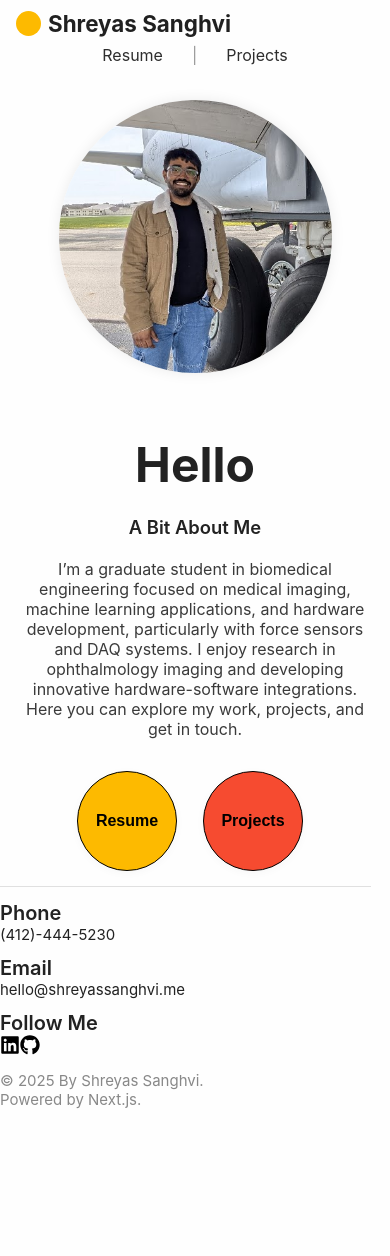
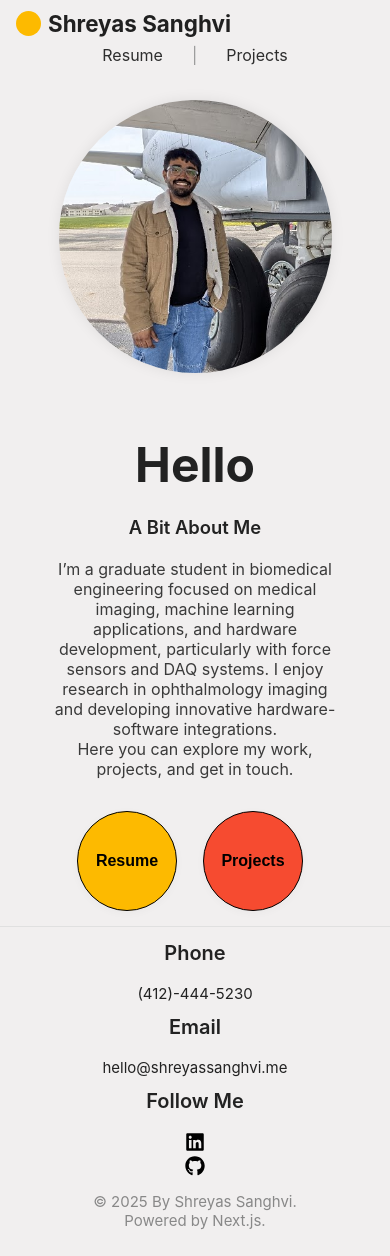
Before and after one commit to shreyassanghvi/shreyassanghvi.github.io, a Next.js app: page / in a window 390 px wide. Before the commit the page ends 1135 px from the top, so only its background shows below. Built offline with nearby package versions, Linux system fonts and the light colour scheme.

Commit message:
Responsive: Fixed alignment + Delivery: Resume on prod

```diff
--- a/components/Layout.tsx
+++ b/components/Layout.tsx
@@ -6,6 +6,8 @@ import Link from "next/link";
 const emailChars = [104, 101, 108, 108, 111, 64, 115, 104, 114, 101, 121, 97, 115, 115, 97, 110, 103, 104, 118, 105, 46, 109, 101];
 const email = emailChars.map(c => String.fromCharCode(c)).join("");
 export default function Layout({children}: { children: React.ReactNode }) {
+    const basePath = process.env.NEXT_PUBLIC_BASE_PATH || '';
+
     return (
         <>
             <Head>
@@ -19,7 +21,9 @@ export default function Layout({children}: { children: React.ReactNode }) {
                     Shreyas Sanghvi
                 </Link>
                 <div className={styles.navLinks}>
-                    <a href="/shreyas_sanghvi.pdf" target="_blank" rel="noopener noreferrer">Resume</a>
+                    <a href={`${basePath}/shreyas_sanghvi.pdf`} target="_blank" rel="noopener noreferrer">
+                        Resume
+                    </a>
                     <span className={styles.divider}>|</span>
                     <a href="/projects">Projects</a>
                 </div>
--- a/next.config.ts
+++ b/next.config.ts
@@ -1,10 +1,12 @@
-import path from "path";
-import type { NextConfig } from "next";
+const path = require('path');
 
-const nextConfig: NextConfig = {
-  turbopack: {
-    root: path.resolve(__dirname),
-  },
+/** @type {import('next').NextConfig} */
+const nextConfig = {
+    turbopack: {
+        root: path.resolve(__dirname),
+    },
+    basePath: '',       // no basePath since repo is username.github.io
+    assetPrefix: '',    // no asset prefix needed
 };
 
-export default nextConfig;
+module.exports = nextConfig;
--- a/pages/index.tsx
+++ b/pages/index.tsx
@@ -1,18 +1,19 @@
 import Layout from "@/components/Layout";
 import styles from "../styles/Index.module.css";
-import { useRouter } from "next/router";
-import { motion } from "framer-motion";
+import {useRouter} from "next/router";
+import {motion} from "framer-motion";
 
 export default function Home() {
     const router = useRouter();
+    const basePath = process.env.NEXT_PUBLIC_BASE_PATH || '';
 
     return (
         <Layout>
             <main className={styles.main}>
                 <motion.div
-                    initial={{ opacity: 0, y: 50 }}
-                    animate={{ opacity: 1, y: 0 }}
-                    transition={{ duration: 0.8, ease: "easeOut" }}
+                    initial={{opacity: 0, y: 50}}
+                    animate={{opacity: 1, y: 0}}
+                    transition={{duration: 0.8, ease: "easeOut"}}
                     className={styles.hero}
                 >
                     {/* Photo on top in mobile, left on desktop */}
@@ -26,15 +27,17 @@ export default function Home() {
                         <h1 className={styles.hello}>Hello</h1>
                         <p className={styles.aboutTitle}>A Bit About Me</p>
                         <p className={styles.aboutText}>
-                            I’m a graduate student in biomedical engineering focused on medical imaging, machine learning applications, and hardware development, particularly with
-                            force sensors and DAQ systems. I enjoy research in ophthalmology imaging and developing innovative hardware-software integrations.
-                            <br />
+                            I’m a graduate student in biomedical engineering focused on medical imaging, machine
+                            learning applications, and hardware development, particularly with
+                            force sensors and DAQ systems. I enjoy research in ophthalmology imaging and developing
+                            innovative hardware-software integrations.
+                            <br/>
                             Here you can explore my work, projects, and get in touch.
                         </p>
                         <div className={styles.buttonGroup}>
                             <button
                                 className={`${styles.circleButton} ${styles.resumeBtn}`}
-                                onClick={() => window.open("/Shreyas_Sanghvi.pdf", "_blank")}
+                                onClick={() => window.open("${basePath}/shreyas_sanghvi.pdf", "_blank")}
                             >
                                 Resume
                             </button>
--- a/styles/Index.module.css
+++ b/styles/Index.module.css
@@ -2,16 +2,20 @@
 .main {
     min-height: 100vh;
     display: flex;
-    align-items: center;
-    justify-content: center;
-    padding-top: 90px; /* For nav */
+    justify-content: center; /* horizontal centering */
+    align-items: center;     /* vertical centering */
 }
 
 /* Hero Section */
 .hero {
     display: flex;
-    align-items: center;
+    align-items: center; /* vertical alignment of items */
+    justify-content: center; /* horizontal centering of items */
     gap: 50px;
+    width: 100%;          /* take full width */
+    max-width: 1100px;    /* constrain width */
+    padding: 0 32px;      /* horizontal padding */
+    box-sizing: border-box;
 }
 
 /* Profile Image */
@@ -31,6 +35,7 @@
     display: flex;
     flex-direction: column;
     align-items: flex-start;
+    justify-content: center;
 }
 
 /* Greeting Header */
@@ -77,6 +82,7 @@
     margin-right: 10px;
     outline: none;
     transition: border-color 0.2s;
+    color: #000000;
 }
 
 /* Special button backgrounds and colors */
@@ -90,7 +96,6 @@
 
 .contactBtn {
     background: #86DEDF;
-    color: #222;
 }
 
 /* Hover effect for buttons */
--- a/styles/Layout.module.css
+++ b/styles/Layout.module.css
@@ -102,45 +102,6 @@
 }
 
 /* Responsive Styles */
-
-/* MOBILE: */
-@media (max-width: 700px) {
-    .topNav {
-        flex-direction: column;
-        align-items: flex-start;
-        padding: 10px 16px;
-        font-size: 1rem;
-    }
-
-    .navLinks {
-        margin-top: 8px;
-        width: 100%;
-        display: flex;
-        justify-content: space-around;
-    }
-
-    .footer {
-        flex-direction: column;
-        align-items: flex-start;
-        width: 95vw;
-        left: 2.5vw;
-        font-size: 14px;
-        position: static;
-        padding: 16px 0;
-    }
-
-    .footer div, .copyrightSection {
-        min-width: unset;
-        margin-bottom: 12px;
-        text-align: left;
-        width: 100%;
-    }
-
-    .socialIcon {
-        font-size: 20px;
-        margin-right: 16px;
-    }
-}
 /* Responsive Styles for Layout component */
 
 /* Tablets: ~768px */
@@ -195,8 +156,26 @@
     }
 
     .footer {
-        font-size: 14px;
+        flex-direction: column !important;
+        align-items: center !important;
+        text-align: center !important;
+        width: 100% !important;
         padding: 14px 0;
+        left: 0 !important;
+        position: static !important;
+    }
+
+    .footer div, .copyrightSection {
+        width: 100% !important;
+        min-width: unset !important;
+        margin-bottom: 12px;
+        text-align: center !important;
+    }
+
+    .footer b, .footer span, .footer a {
+        width: 100% !important;
+        display: block !important;
+        text-align: center !important;
     }
 
     .socialIcon {
@@ -204,6 +183,7 @@
         margin-right: 16px;
     }
 }
+
 /* Padding bottom to avoid footer overlap in short landscape views */
 @media (max-height: 480px) and (orientation: landscape) {
     .footer {
--- a/styles/globals.css
+++ b/styles/globals.css
@@ -3,7 +3,7 @@ html, body {
     margin: 0;
     font-family: -apple-system, BlinkMacSystemFont, 'Segoe UI', Roboto, Oxygen,
     Ubuntu, Cantarell, 'Open Sans', 'Helvetica Neue', sans-serif;
-    background-color: #fefefe;
+    background-color: #f1efef;
     color: #222;
 }
 
```
